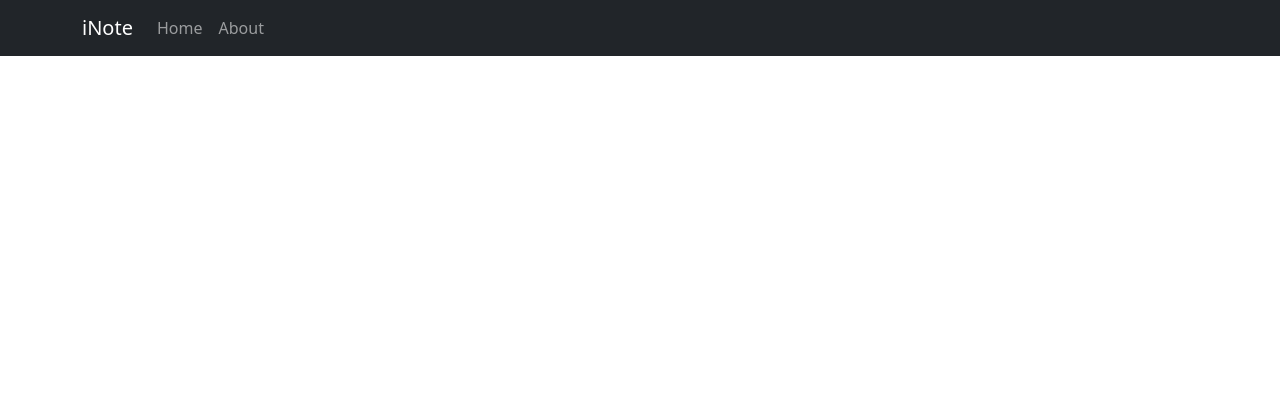
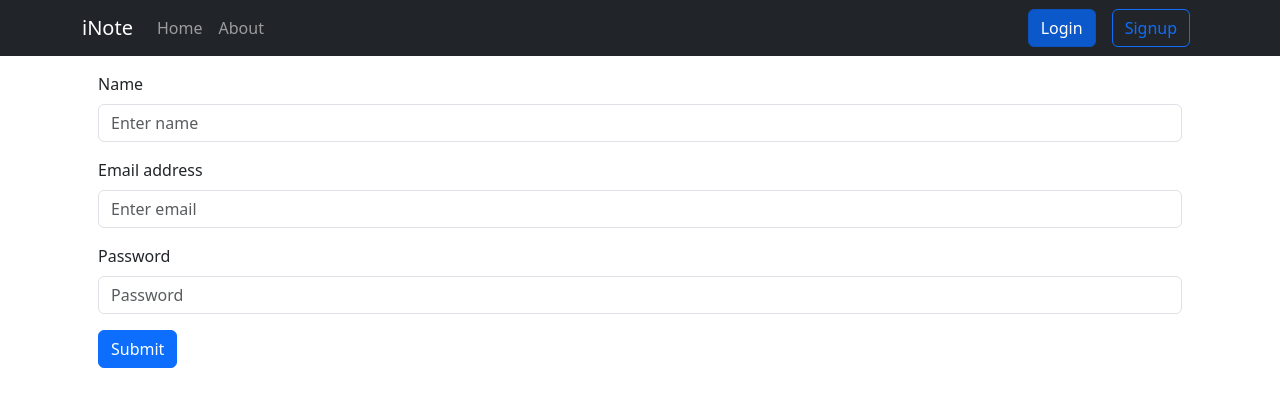
Before and after one commit to amisha-adwani/iNotes-App, a React (Create React App) app: page /login in a window 1280 px wide. Before the commit this address had no page. Shown: the top 406 px of the page. Built offline with nearby package versions, Linux system fonts and the light colour scheme.

Commit message:
login component added to frontend

```diff
--- a/src/App.js
+++ b/src/App.js
@@ -3,6 +3,8 @@ import NavBar from './components/Navbar';
 import About from './components/About'
 import { BrowserRouter as Router, Route, Routes } from "react-router-dom";
 import {  NoteState } from './context/noteContext';
+import Login from './components/Login';
+import Signup from './components/Signup';
 
 function App() {
   return (
@@ -16,6 +18,10 @@ function App() {
           path='/home' element={<Home/>}/>
           <Route
           path='/about' element={<About/>}/>
+          <Route
+          path='/login' element={<Login/>}/>
+          <Route
+          path='/signup' element={<Signup/>}/>
         </Routes>
       </NoteState>
       </div>
--- /dev/null
+++ b/src/components/Login.js
@@ -0,0 +1,76 @@
+import React, { useState } from "react";
+import Button from "react-bootstrap/Button";
+import Form from "react-bootstrap/Form";
+import { useNavigate } from 'react-router-dom'
+const Login = () => {
+    let navigate = useNavigate()
+  const [credentials, setCredentials] = useState({ username:"",email: "", password: "" });
+  const handleSubmit = async (e) => {
+    e.preventDefault();
+    const host = "http://localhost:5000/api/auth/login";
+    const response = await fetch(`${host}`, {
+      method: "POST",
+      headers: {
+        "Content-Type": "application/json",
+      },
+      body: JSON.stringify({
+        name: credentials.username,
+        email: credentials.email,
+        password: credentials.password,
+      }),
+    });
+    const json = await response.json();
+    console.log(json);
+    if(json.success){
+    // save the auth token and redirect
+    localStorage.setItem('token', json.authtoken)
+    navigate('/')
+
+    }
+    else{
+        alert('Invalid credentials')
+    }
+  };
+
+  const handleChange=(e)=>{
+    setCredentials({...credentials,[e.target.name]:e.target.value})
+  }
+  return (
+    <div className="m-3">
+      <Form>
+        <Form.Group className="mb-3" controlId="formBasicText">
+          <Form.Label>Name</Form.Label>
+          <Form.Control type="text" placeholder="Enter name"
+            name='username'
+          value={credentials.username}
+          onChange={handleChange}/>
+        </Form.Group>
+        <Form.Group
+          className="mb-3"
+          controlId="formBasicEmail"
+
+        >
+          <Form.Label>Email address</Form.Label>
+          <Form.Control type="email" placeholder="Enter email"          name='email'
+          value={credentials.email}
+          onChange={handleChange} />
+        </Form.Group>
+        <Form.Group
+          className="mb-3"
+          controlId="formBasicPassword"
+
+        >
+          <Form.Label>Password</Form.Label>
+          <Form.Control type="password" placeholder="Password"           name='password'
+          value={credentials.password}
+          onChange={handleChange}/>
+        </Form.Group>
+        <Button variant="primary" type="submit" onClick={handleSubmit}>
+          Submit
+        </Button>
+      </Form>
+    </div>
+  );
+};
+
+export default Login;
--- a/src/components/Navbar.js
+++ b/src/components/Navbar.js
@@ -1,25 +1,34 @@
 import React from "react";
+import { Button } from "react-bootstrap";
 import Container from "react-bootstrap/Container";
 import Nav from "react-bootstrap/Nav";
 import Navbar from "react-bootstrap/Navbar";
-import {LinkContainer} from 'react-router-bootstrap';
+import { LinkContainer } from "react-router-bootstrap";
 
 const NavBar = () => {
   return (
     <>
       <Navbar bg="dark" data-bs-theme="dark">
         <Container>
-          <LinkContainer to ="/home">
+          <LinkContainer to="/home">
             <Navbar.Brand>iNote</Navbar.Brand>
           </LinkContainer>
           <Nav className="me-auto">
-          <LinkContainer to ="/home">
-            <Nav.Link>Home</Nav.Link>
-          </LinkContainer>
-          <LinkContainer to ="/about">
-            <Nav.Link>About</Nav.Link>
-          </LinkContainer>
+            <LinkContainer to="/home">
+              <Nav.Link>Home</Nav.Link>
+            </LinkContainer>
+            <LinkContainer to="/about">
+              <Nav.Link>About</Nav.Link>
+            </LinkContainer>
           </Nav>
+          <div>
+            <LinkContainer to="/login" >
+            <Button className="mx-2" variant="primary"> Login </Button>
+            </LinkContainer>
+            <LinkContainer to="/signup" >
+            <Button className="mx-2" variant="outline-primary"> Signup </Button>
+            </LinkContainer>
+          </div>
         </Container>
       </Navbar>
     </>
```
Also changed, not shown: 1 other file (tests, documents, lock files or other folders).
